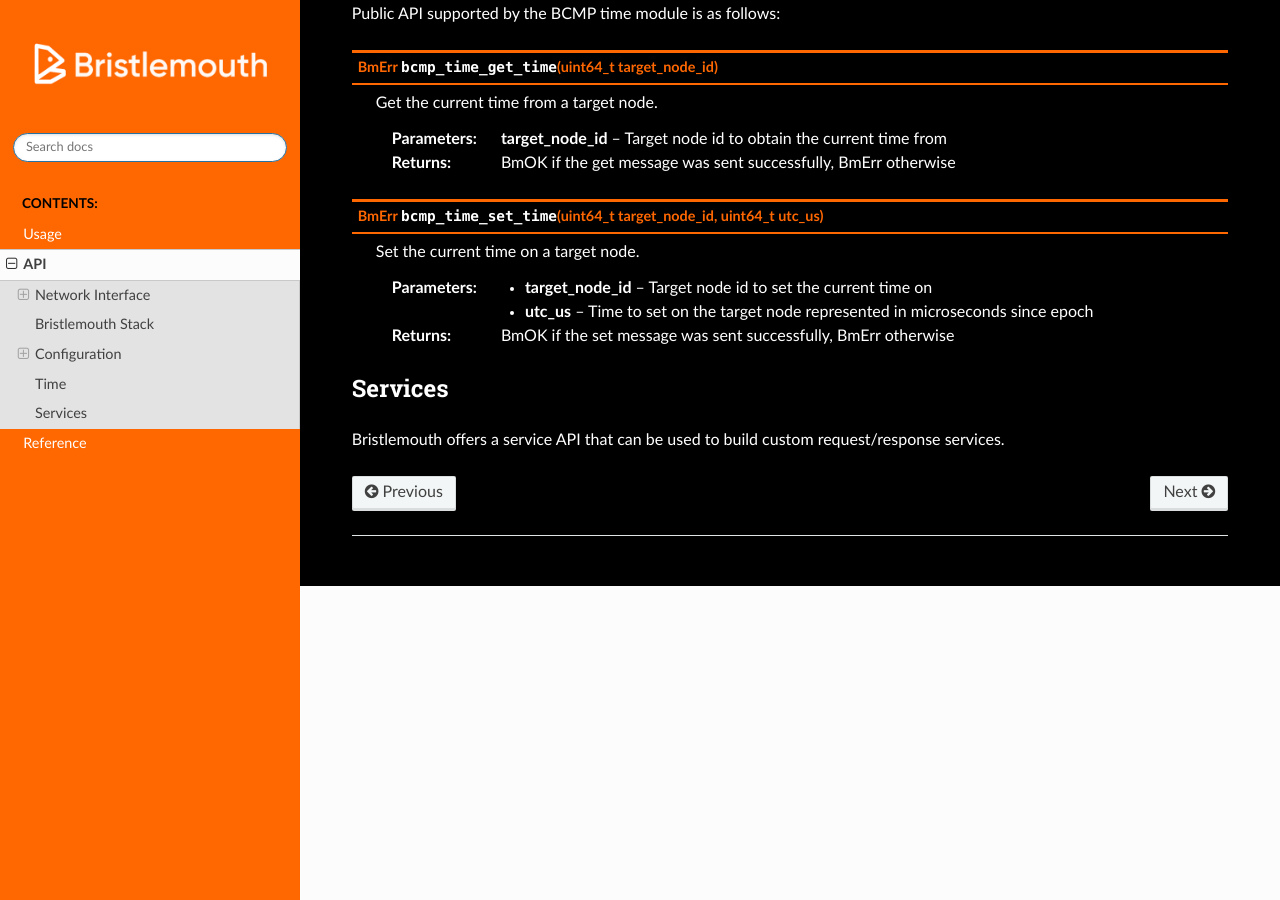
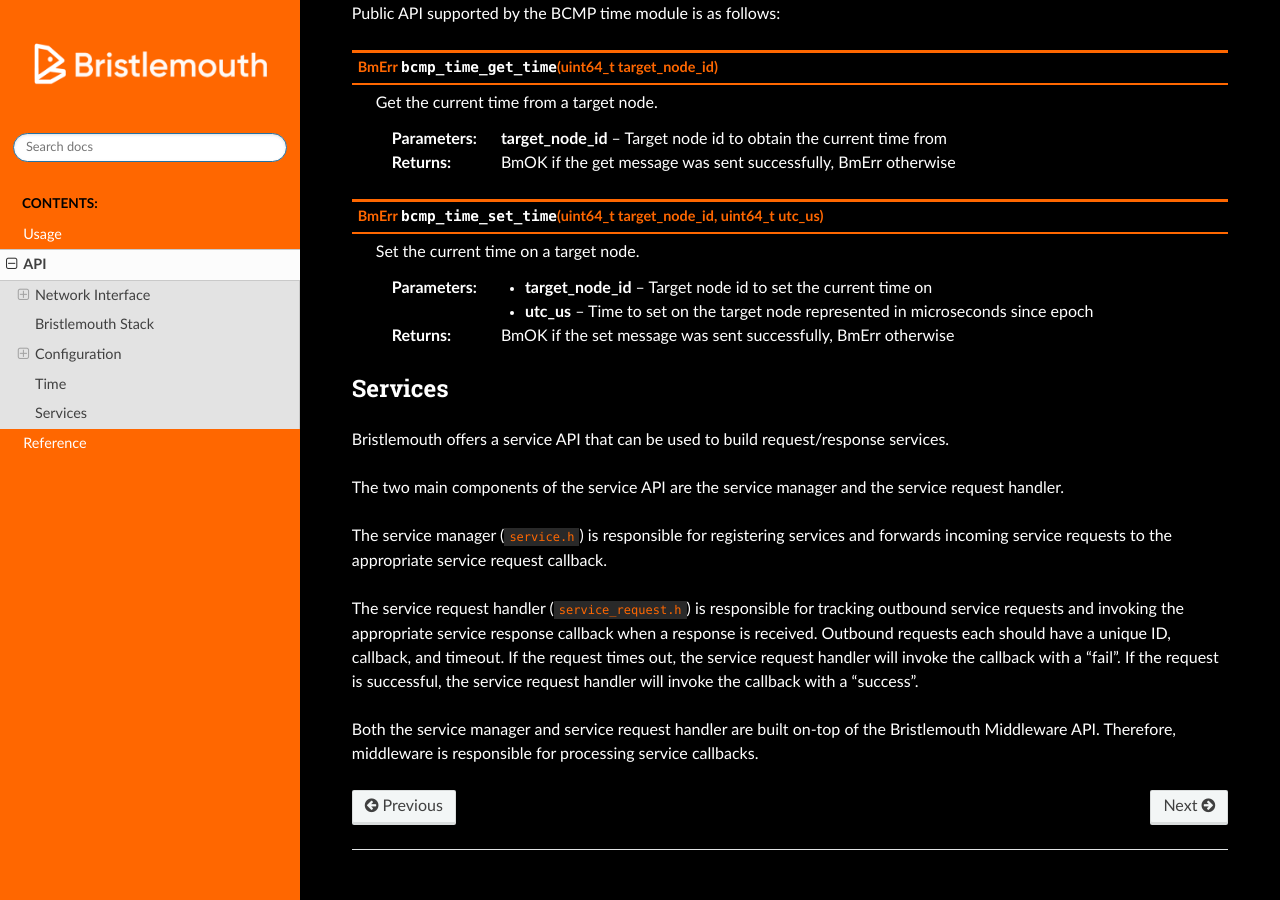
Before and after one commit to bristlemouth/bm_core, a Sphinx documentation site: the page built from docs/api.md, in a window 1280 px wide and 900 px high, scrolled down 7974 px. Built offline with Sphinx 7.4.7 and the Read the Docs theme 3.1.0, drawn with Linux system fonts in a browser that asks for light colours.

Commit message:
add some more to the services

````diff
--- a/docs/api.md
+++ b/docs/api.md
@@ -482,4 +482,14 @@
 ```
 
 ## Services
-Bristlemouth offers a service API that can be used to build custom request/response services.
+Bristlemouth offers a service API that can be used to build request/response services.
+
+The two main components of the service API are the service manager and the service request handler.
+
+The service manager (`service.h`) is responsible for registering services and forwards incoming service requests to the appropriate service request callback.
+
+The service request handler (`service_request.h`) is responsible for tracking outbound service requests and invoking the appropriate service response callback when a response is received. Outbound requests each should have a unique ID, callback, and timeout.
+If the request times out, the service request handler will invoke the callback with a "fail". If the request is successful, the service request handler will invoke the callback with a "success".
+
+Both the service manager and service request handler are built on-top of the Bristlemouth Middleware API.
+Therefore, middleware is responsible for processing service callbacks.
````
